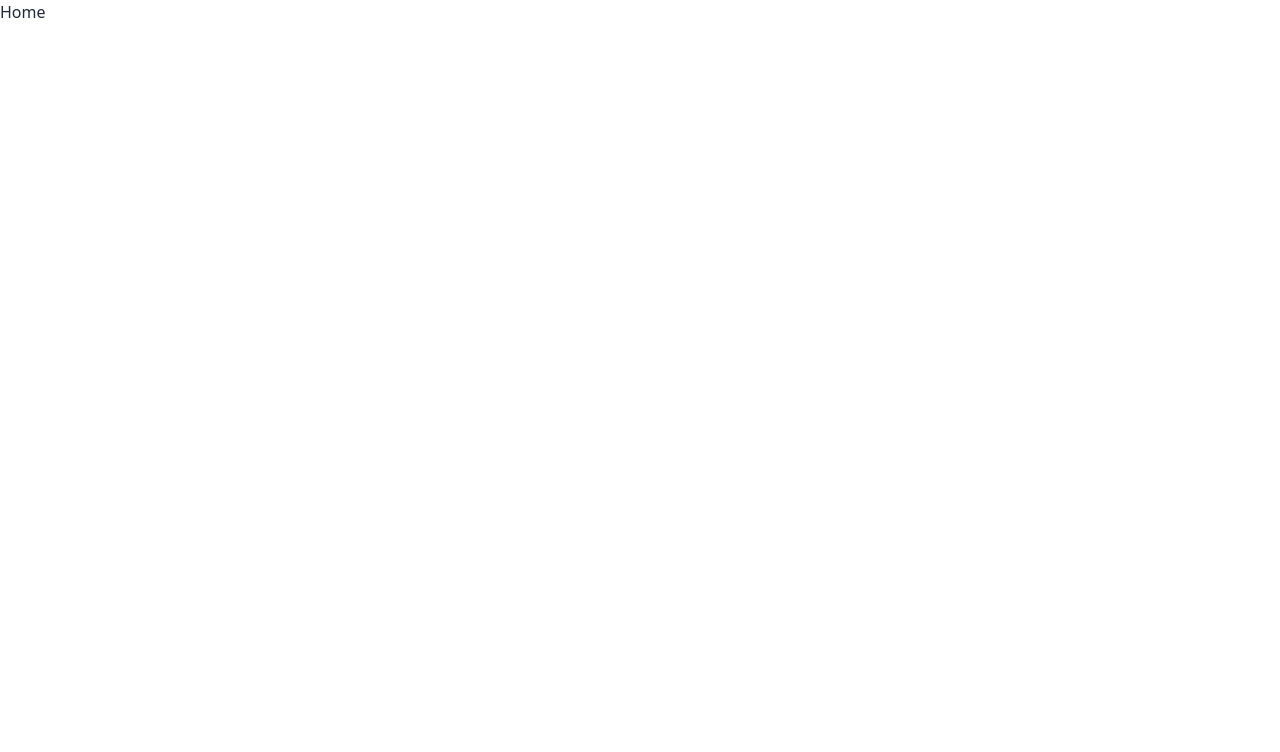
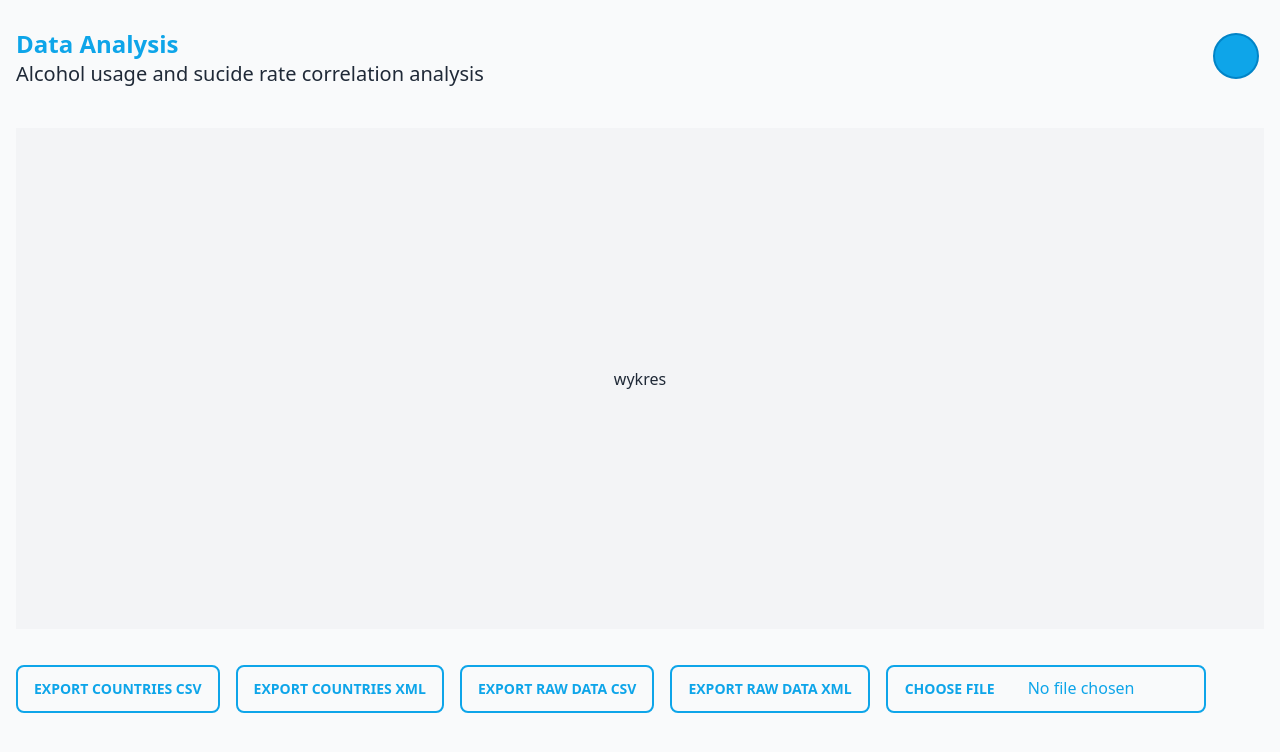
Before and after one commit to webapp-projects/data-analysis-webapp, a React (Vite) app in the folder frontend/: page / in a window 1280 px wide. Shown: the top 752 px of the page. Built offline with nearby package versions, Linux system fonts and the light colour scheme; sample sign-in values are in the browser's storage.

Commit message:
Setup login and register

```diff
--- a/frontend/src/components/pages/Home.jsx
+++ b/frontend/src/components/pages/Home.jsx
@@ -1,5 +1,40 @@
 import React from 'react';
 
 export const Home = () => {
-  return <div>Home</div>;
+  const handleLogout = () => {
+    localStorage.removeItem('token');
+    window.location.reload();
+  };
+  return (
+    <div className="h-screen bg-gray-50 px-4 py-6">
+      <div className="flex justify-between items-center">
+        <div>
+          <div className="text-2xl text-sky-500 font-semibold">Data Analysis</div>
+          <p className="flex w-full justify-center text-xl text-gray-800">Alcohol usage and sucide rate correlation analysis</p>
+        </div>
+        <ul className="menu menu-horizontal px-1">
+          <div className="dropdown-end dropdown">
+            <label tabIndex={0} className="btn-ghost btn-circle avatar btn">
+              <div className="flex w-12 items-center justify-center rounded-full border-2 border-sky-600  bg-sky-500"></div>
+            </label>
+            <ul tabIndex={0} className="menu-compact dropdown-content menu rounded-box mt-3 w-52  border-2 border-gray-200/30 bg-gray-100 p-2   shadow-2xl">
+              <li>
+                <a className="text-lg text-gray-600 hover:text-gray-800" onClick={handleLogout}>
+                  Logout
+                </a>
+              </li>
+            </ul>
+          </div>
+        </ul>
+      </div>
+      <div className="flex w-full h-2/3 gap-5 mt-9">
+        <div className="bg-gray-100 h-full w-full   flex justify-center items-center">wykres</div>
+      </div>
+      <button className="btn border-sky-500 border-2 text-sky-500 bg-gray-50  mt-9 mr-4 hover:bg-sky-600 hover:text-sky-50 hover:border-sky-600 ">Export countries CSV</button>
+      <button className="btn border-sky-500 border-2 text-sky-500 bg-gray-50  mt-9 mr-4 hover:bg-sky-600 hover:text-sky-50 hover:border-sky-600 ">Export countries XML</button>
+      <button className="btn border-sky-500 border-2 text-sky-500 bg-gray-50  mt-9 mr-4 hover:bg-sky-600 hover:text-sky-50 hover:border-sky-600 ">Export raw data CSV</button>
+      <button className="btn border-sky-500 border-2 text-sky-500 bg-gray-50  mt-9 mr-4 hover:bg-sky-600 hover:text-sky-50 hover:border-sky-600 ">Export raw data XML</button>
+      <input type="file" className="file-input  file-input-ghost bg-gray-50 border-2 border-sky-500 text-sky-500 hover:bg-sky-600 hover:text-sky-50 w-full max-w-xs" />
+    </div>
+  );
 };
```
